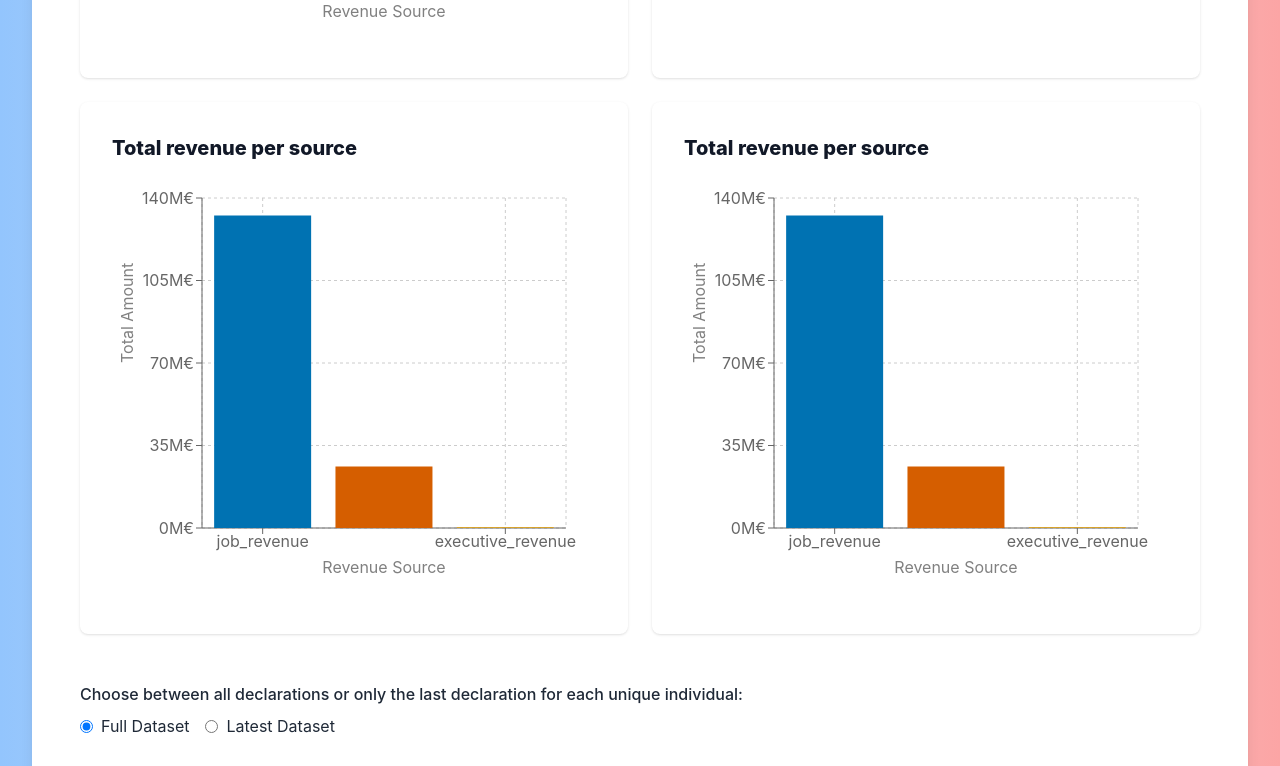
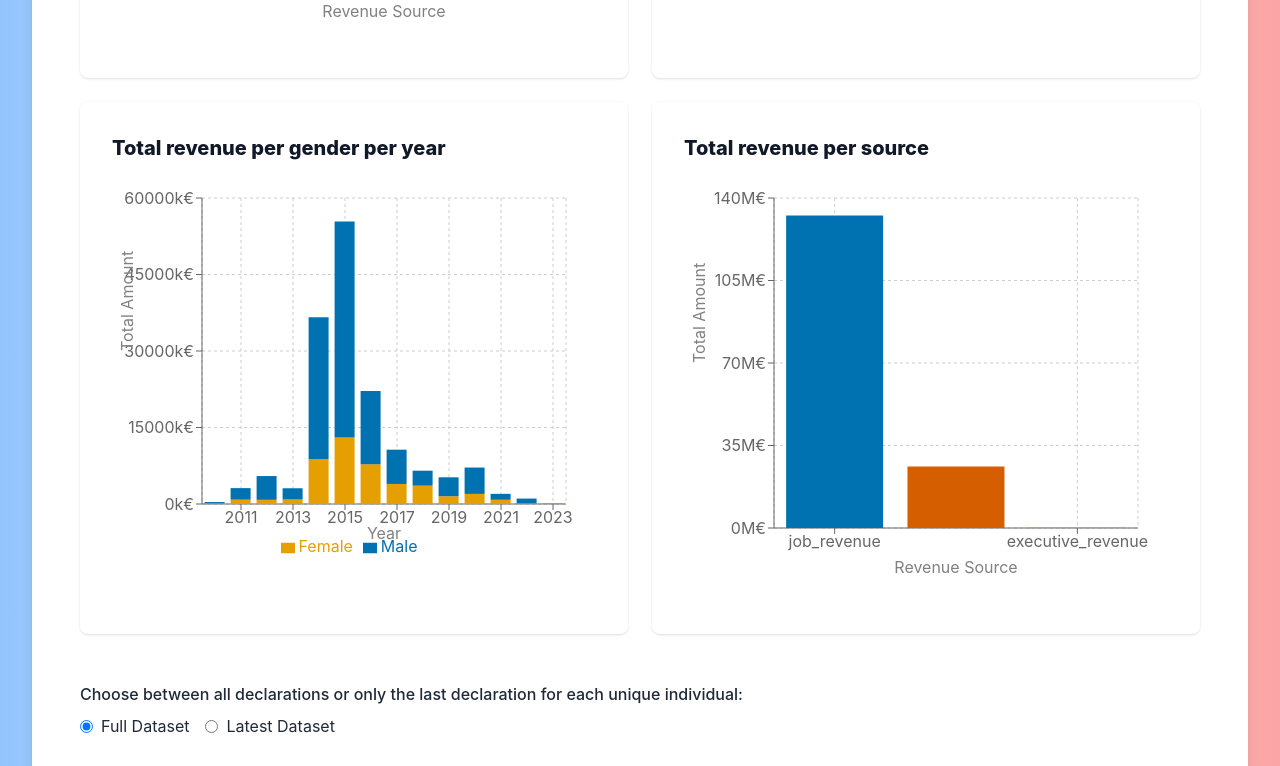
Before and after one commit to louispaulet/hatvp_reactjs_viz, a React (Create React App) app in the folder hatvp_viz/: page /#/reported_revenue in a window 1280 px wide. Shown: the part 914-1680 px from the top of the page. Built offline with nearby package versions, Linux system fonts and the light colour scheme; what timers would draw is missing.

Commit message:
add bar plot for revenue per gender and per year

```diff
--- a/hatvp_viz/src/dashboards/reported_revenue.js
+++ b/hatvp_viz/src/dashboards/reported_revenue.js
@@ -1,6 +1,7 @@
 import React, { useState } from 'react';
 import RevenuePerCategory from './../plots/barplot_revenue_per_category.js';
 import RevenuePerCategoryPerYear from './../plots/barplot_revenue_per_category_per_year.js';
+import RevenuePerGenderPerYear from './../plots/barplot_revenue_per_year_per_gender.js';
 
 const ReportedRevenue = () => {
   const [dataset, setDataset] = useState('full');
@@ -54,7 +55,7 @@ const ReportedRevenue = () => {
         <div className="grid grid-cols-1 md:grid-cols-2 gap-6 mb-6">
           <div className=" rounded-lg shadow p-4"><RevenuePerCategory /></div>
           <div className=" rounded-lg shadow p-4"><RevenuePerCategoryPerYear /></div>
-          <div className=" rounded-lg shadow p-4"><RevenuePerCategory /></div>
+          <div className=" rounded-lg shadow p-4"><RevenuePerGenderPerYear /></div>
           <div className=" rounded-lg shadow p-4"><RevenuePerCategory /></div>
         </div>
 
--- /dev/null
+++ b/hatvp_viz/src/plots/barplot_revenue_per_year_per_gender.js
@@ -0,0 +1,85 @@
+import React, { useEffect, useState } from 'react';
+import { BarChart, Bar, XAxis, YAxis, CartesianGrid, Tooltip, ResponsiveContainer, Label, Legend } from 'recharts';
+import Papa from 'papaparse';
+
+const RevenuePerGenderPerYear = () => {
+  const [data, setData] = useState([]);
+
+  useEffect(() => {
+    fetch(`./datasets/revenue/declared_value_per_gender_and_year_all_amounts.csv`)
+      .then(response => response.text())
+      .then(text => {
+        Papa.parse(text, {
+          header: true,
+          skipEmptyLines: true,
+          complete: (result) => {
+            const parsedData = result.data.map(row => ({
+              year: row.year,
+              gender: row.gender,
+              amount: parseFloat(row.amount),
+            }));
+            setData(parsedData);
+            console.log(parsedData);
+          },
+        });
+      })
+      .catch(error => {
+        console.error('Error loading the CSV file:', error);
+      });
+  }, []);
+
+  // Define a color palette compatible with color-blind people
+  const COLORS = {
+    F: '#E69F00',
+    M: '#0072B2'
+  };
+
+  // Function to format the Y-axis ticks to "k€"
+  const formatYAxis = (tickItem) => {
+    return `${(tickItem / 1000).toFixed(0)}k€`;
+  };
+
+  // Transform the data to be suitable for the stacked bar chart
+  const transformedData = [];
+  const years = [...new Set(data.map(item => item.year))];
+
+  years.forEach(year => {
+    const yearData = { year };
+    data.forEach(item => {
+      if (item.year === year) {
+        yearData[item.gender] = item.amount;
+      }
+    });
+    transformedData.push(yearData);
+  });
+
+  return (
+    <section className="mb-6 p-4 bg-white">
+      <h2 className="text-xl font-extrabold text-gray-900 mb-4">Total revenue per gender per year</h2>
+      <ResponsiveContainer width="100%" height={400}>
+        <BarChart
+          width={500}
+          height={300}
+          data={transformedData}
+          margin={{
+            top: 20, right: 30, left: 30, bottom: 20,
+          }}
+        >
+          <CartesianGrid strokeDasharray="3 3" />
+          <XAxis dataKey="year">
+            <Label value="Year" position="insideBottom" dy={10} />
+          </XAxis>
+          <YAxis tickFormatter={formatYAxis}>
+            <Label value="Total Amount" angle={270} position="insideLeft" offset={-5} dx={-10} />
+          </YAxis>
+          <Tooltip formatter={(value) => `${(value / 1000).toFixed(0)}k€`} />
+          <Legend />
+          <Bar dataKey="F" stackId="a" fill={COLORS.F} name="Female" />
+          <Bar dataKey="M" stackId="a" fill={COLORS.M} name="Male" />
+        </BarChart>
+      </ResponsiveContainer>
+    </section>
+  );
+}
+
+export default RevenuePerGenderPerYear;
```
Also changed, not shown: hatvp_viz/public/datasets/revenue/declared_value_per_gender_and_year_all_amounts.csv (added), hatvp_viz/public/datasets/revenue/total_declared_value_per_gender_all_amounts.csv (added).
